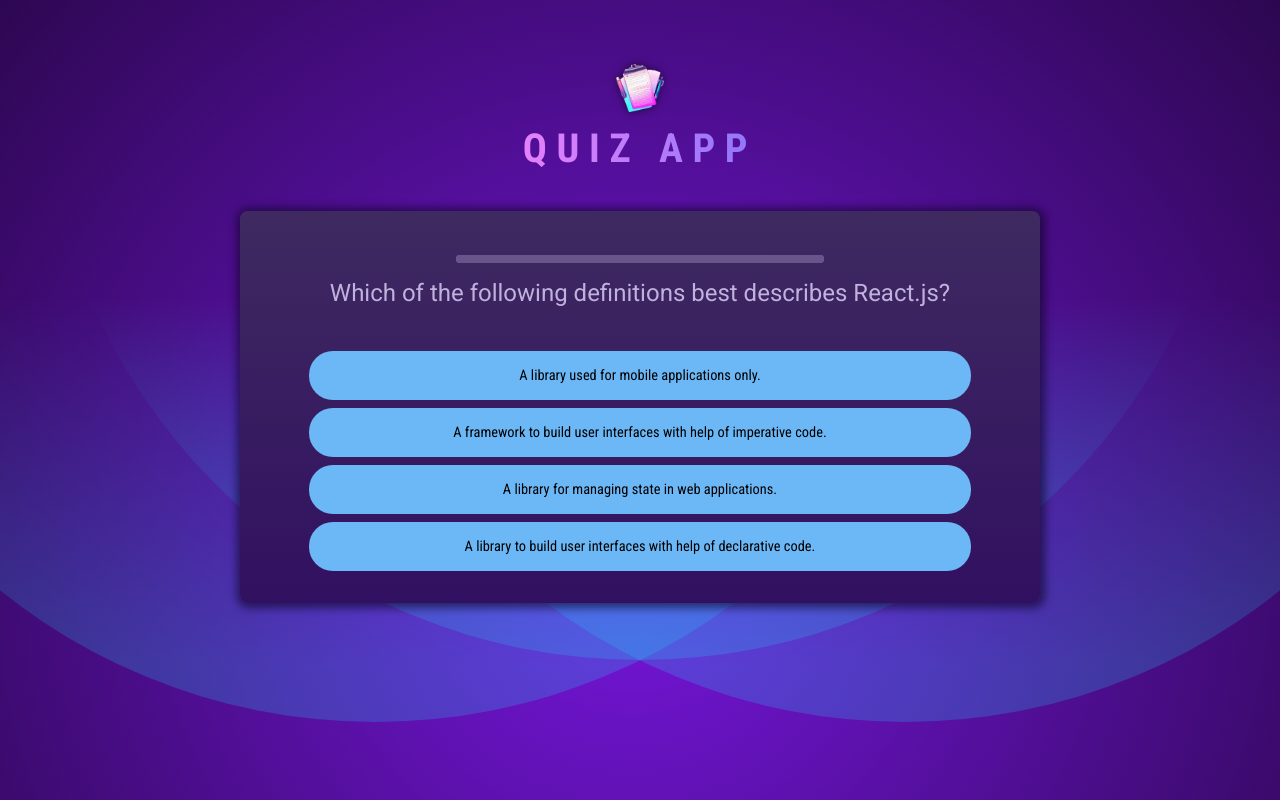
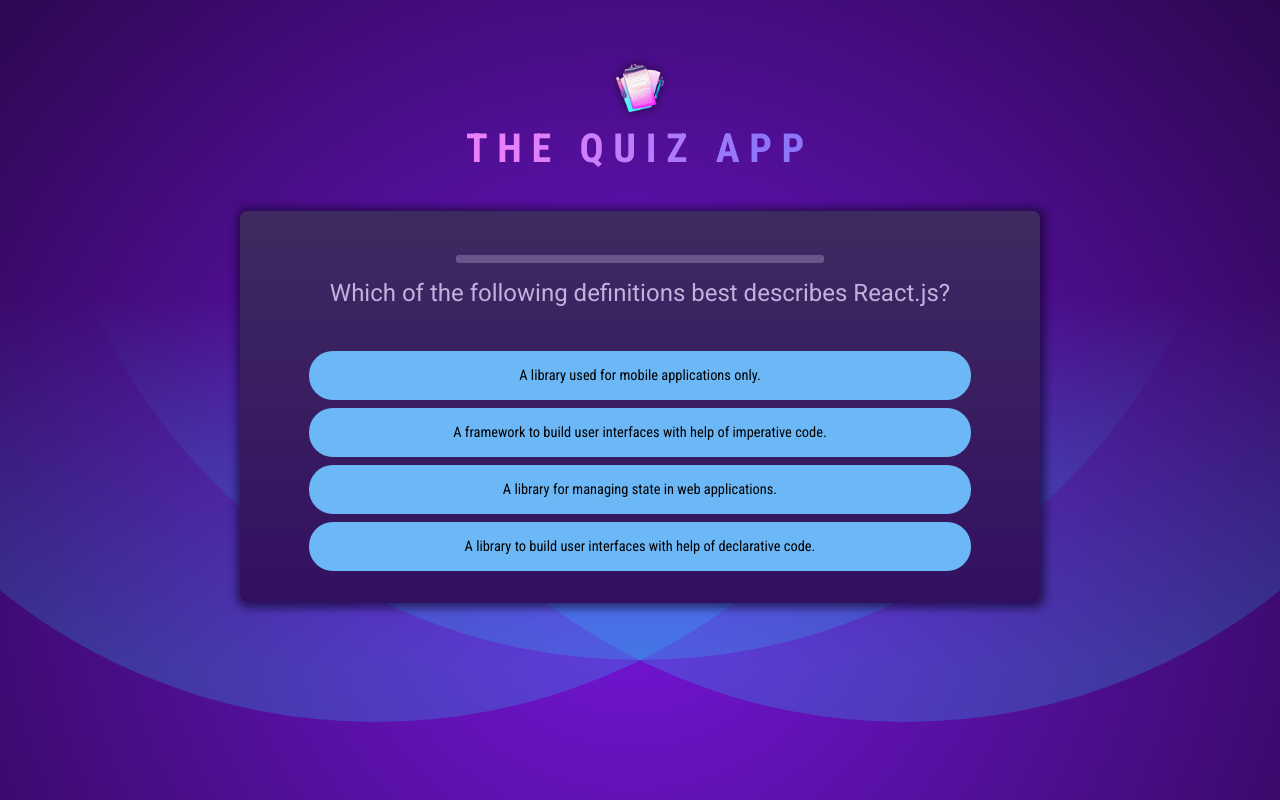
Before and after one commit to yeabsira-mesfin/QuizApp, a React (Vite) app: page / in a window 1280 px wide. Built offline with nearby package versions, Linux system fonts and the light colour scheme.

Commit message:
Quiz app

```diff
--- a/src/components/Header.jsx
+++ b/src/components/Header.jsx
@@ -4,7 +4,7 @@
   return (
     <header>
         <img src={quizLogo} alt="Quiz Logo" />
-        <h1>Quiz App</h1>
+        <h1>The Quiz App</h1>
     </header>
   )
 }
```
